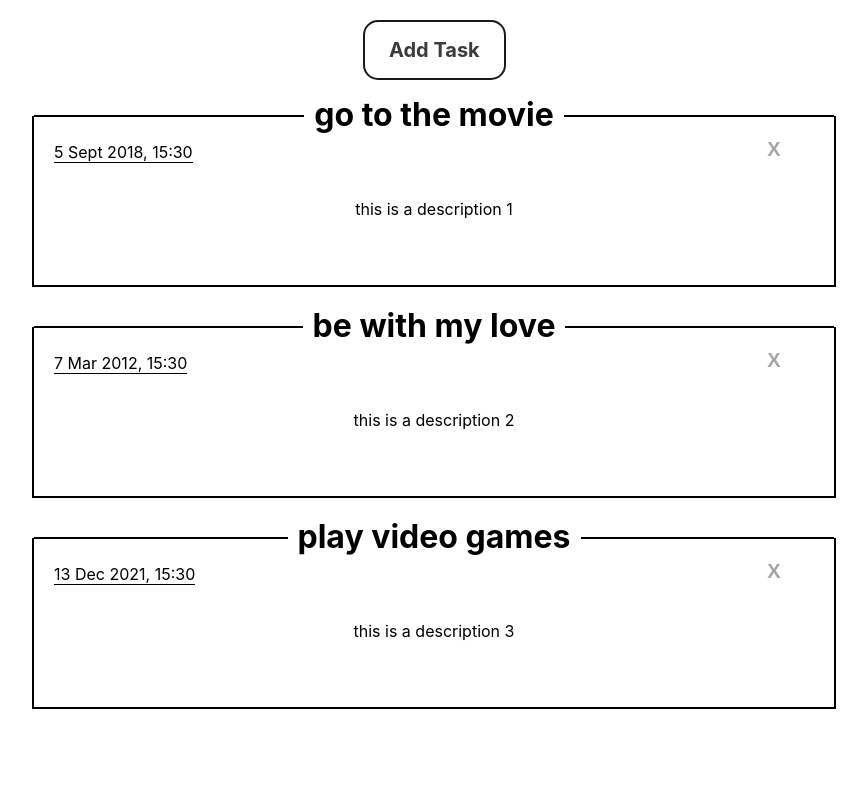
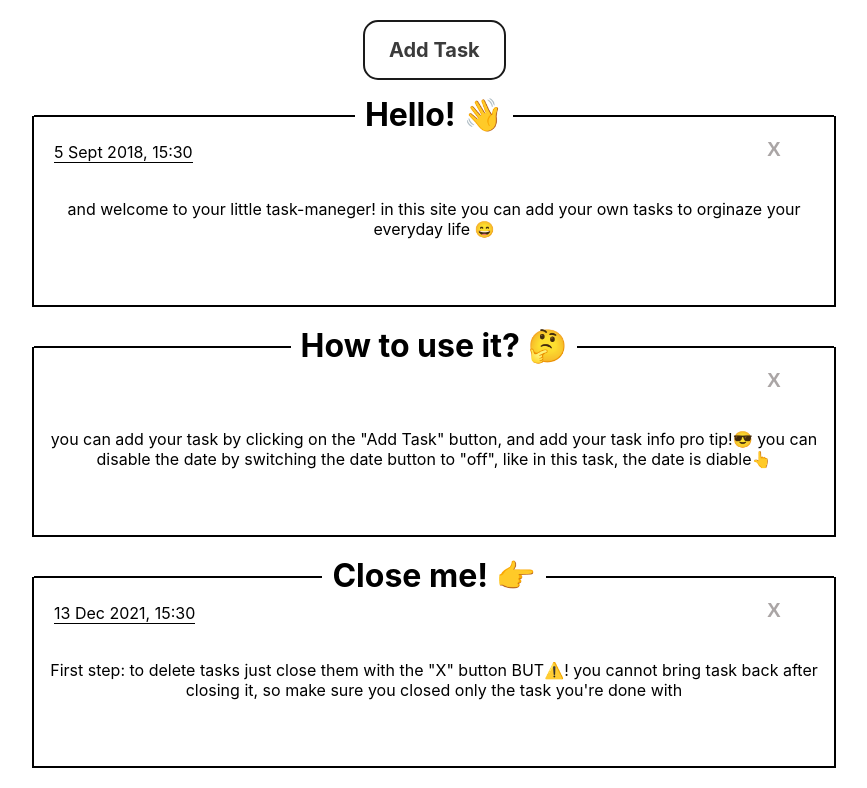
Before and after one commit to InbarDanieli/tasks-manager, a React (Create React App) app: page / in a window 1280 px wide. Shown: the top 788 px of the page, without its empty margins (206-1073 px from the left). Built offline with nearby package versions, Linux system fonts and the light colour scheme.

Commit message:
Added Explaining items

```diff
--- a/src/App.js
+++ b/src/App.js
@@ -9,20 +9,26 @@ function App() {
    */
   const listitems = [
     {
-      task: "go to the movie",
-      description: "this is a description 1",
+      task: "Hello! 👋",
+      description: "and welcome to your little task-maneger! \n\n in this site you can add your own tasks to orginaze your everyday life 😄",
       date: new Date(2018, 8, 5, 15, 30),
 
     },
     {
-      task: "be with my love",
-      description: "this is a description 2",
+      task: "How to use it? 🤔",
+      description: "you can add your task by clicking on the \"Add Task\" button, and add your task info \n\n pro tip!😎\n you can disable the date by switching the date button to \"off\", like in this task, the date is diable👆",
       date: new Date(2012, 2, 7, 15, 30),
+      removedate: "none"
 
     },
     {
-      task: "play video games",
-      description: "this is a description 3",
+      task: "Close me! 👉",
+      description: "First step: to delete tasks just close them with the \"X\" button\n\nBUT⚠️!\n you cannot bring task back after closing it, so make sure you closed only the task you're done with",
+      date: new Date(2021, 11, 13, 15, 30),
+    },
+    {
+      task: "updates?😊",
+      description: "what you see its only the begining!\nyou can go to my GitHub page (link below👇) to read the updates\n\n Hope you like it!❤️",
       date: new Date(2021, 11, 13, 15, 30),
     },
   ]
@@ -61,6 +67,7 @@ function App() {
     <div className="App">
       <ButtonPopup fullitem={(task) => { setLSitems(taskarr.concat(task)) }} />
       <List tasks={taskarr} onDelete={deleteHandler} />
+
     </div>
   );
 }
```
